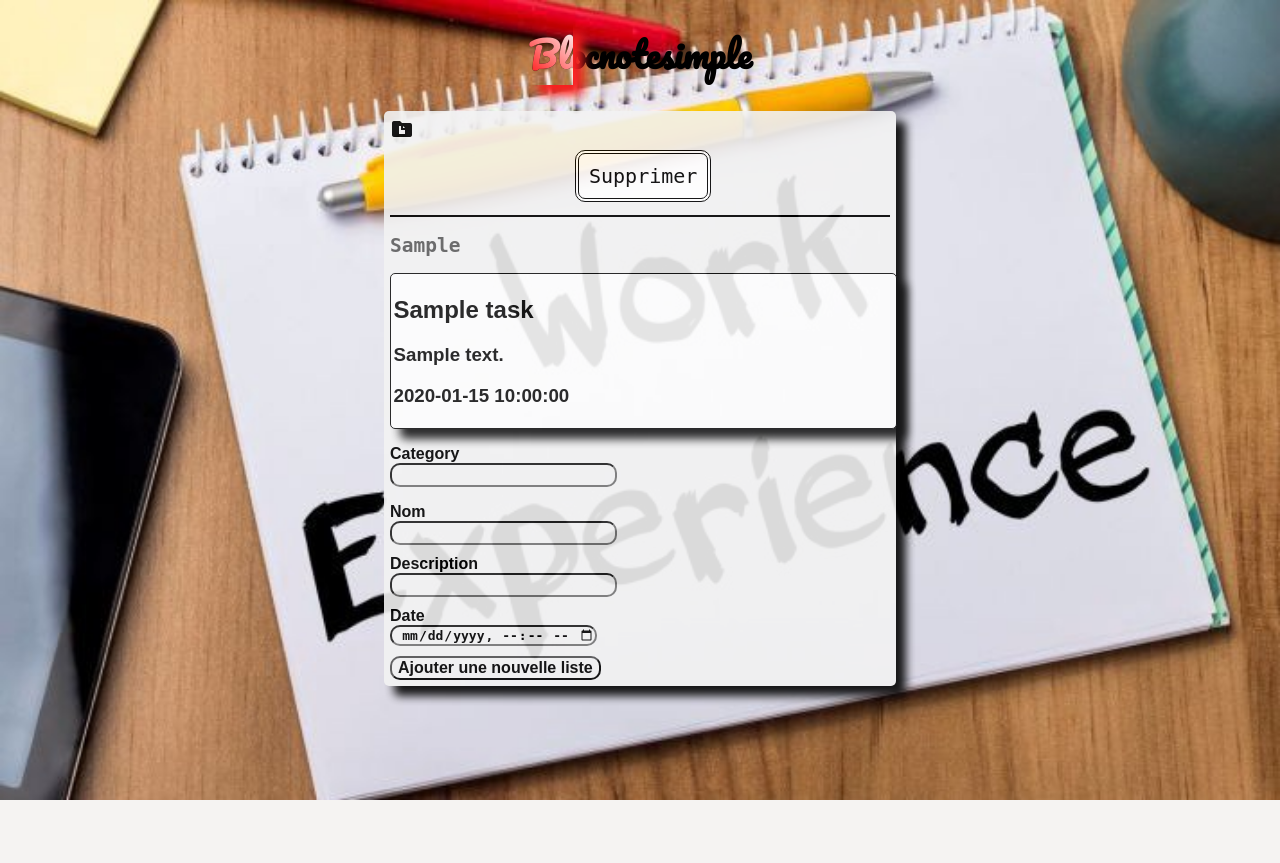
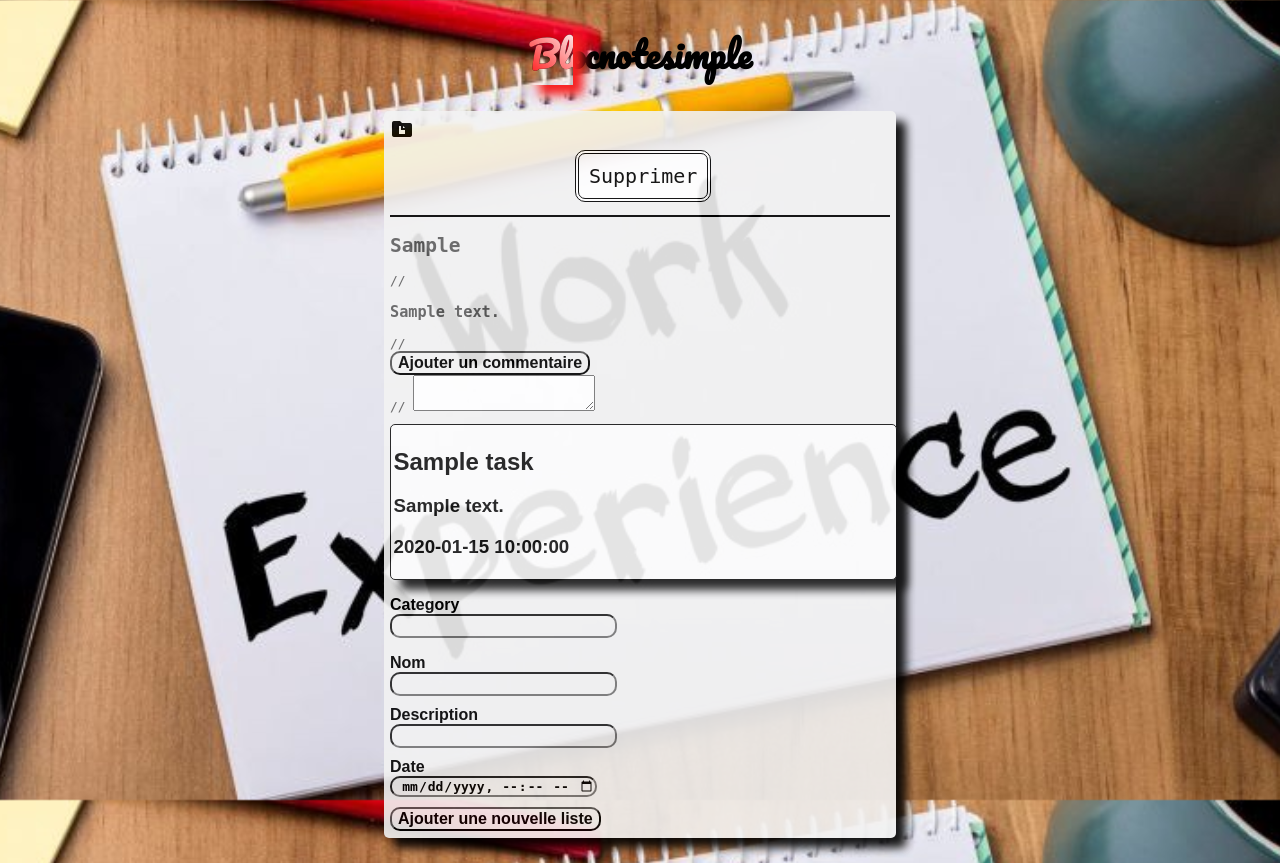
Before and after one commit to Smail93110/Blocnote, a PHP site: page / in a window 1280 px wide. Before the commit the page ends 800 px from the top, so only its background shows below. Run offline with PHP 8.4, Linux system fonts and the light colour scheme; tables that the repository leaves empty or names only in its code hold one stand-in row (values such as "Sample post"); some web fonts are replaced.

Commit message:
ajouter le systeme de commentaire

```diff
--- a/index.php
+++ b/index.php
@@ -44,12 +44,16 @@ $tasks = $bdd->query('SELECT * FROM tasks');
             <hr>
             <div class="category">
                 <h2><?php echo $task['category']; ?></h2>
+                <form action="insertion.php" method="POST"> //
+                <h3><?php echo $task['comment']; ?></h3> //
+                 <input type="submit" value="Ajouter un commentaire"> //
+                <textarea name="comment"></textarea>
+            </form>
             </div>
             <div class="task">
                 <h2><?php echo $task['name']; ?></h2>
                 <h3><?php echo $task['description']; ?></h3>
                 <h3><?php echo $task['date']; ?></h3>
-
                 <!-- Il reste 3 jours. -->
             </div>
             <?php } ?>
@@ -82,6 +86,8 @@ $tasks = $bdd->query('SELECT * FROM tasks');
                 <div class="form-input">
                     <input type="submit" value="Ajouter une nouvelle liste"  />
                 </div>
+
+
             </form>
         </div>
 
```
